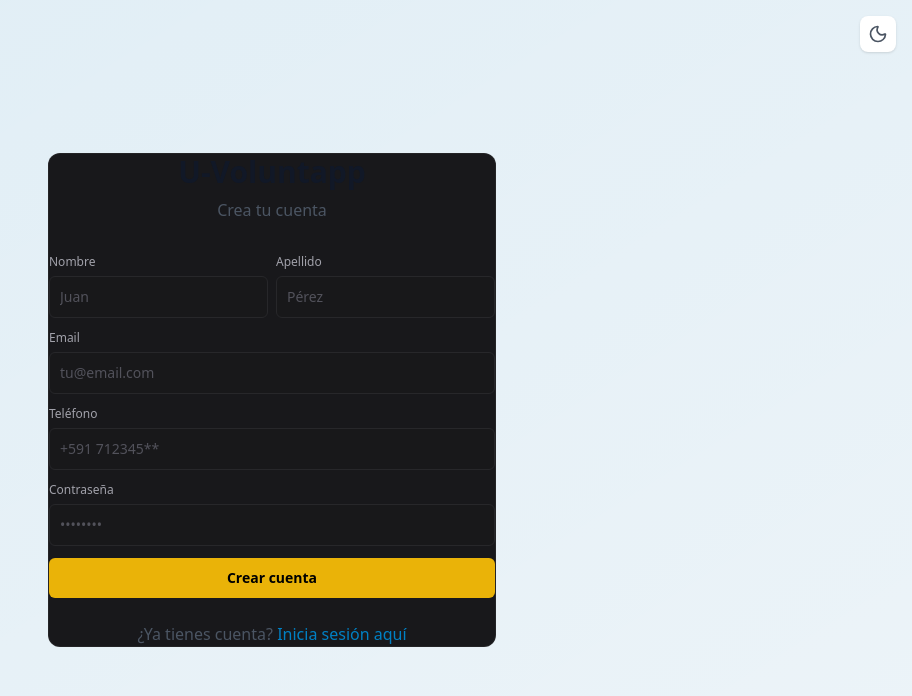
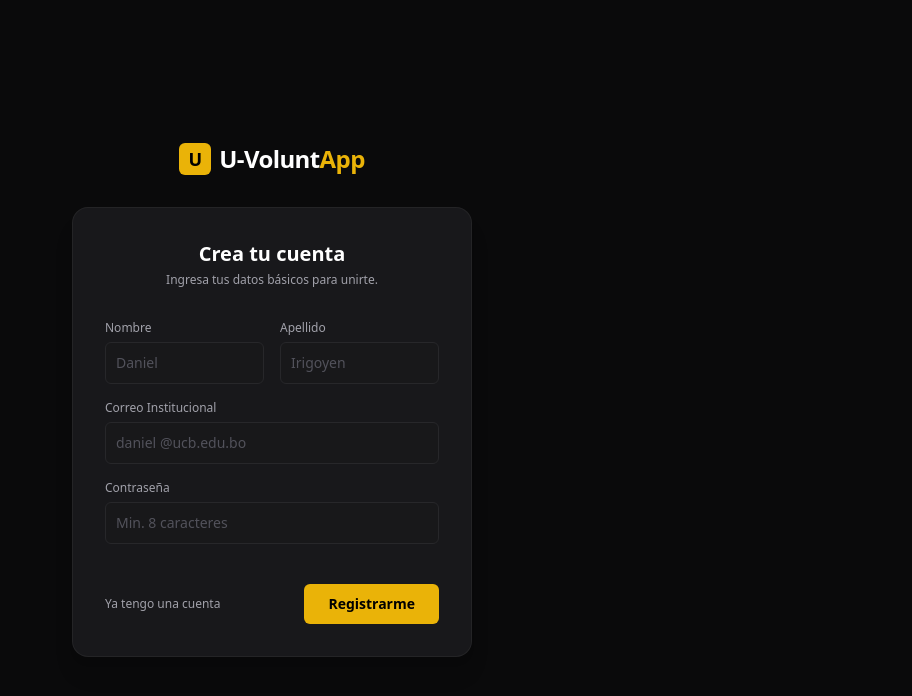
Before and after one commit to henrrycoronado/U-voluntapp_web, a React (Vite) app: page /signup in a window 1280 px wide. Shown: the top 696 px of the page, without its empty margins (368-1280 px from the left). Built offline with nearby package versions, Linux system fonts and the light colour scheme; no server answers.

Commit message:
feat(auth): integrate login, registration and member profile flows

```diff
--- a/src/features/miembros/views/ProfileForm.tsx
+++ b/src/features/miembros/views/ProfileForm.tsx
@@ -1,178 +1,102 @@
-import { useEffect, useState } from 'react';
-import { getErrorMessage } from '../../../utils/exceptions/errorHandler';
-import { useMyProfile } from '../hooks/useMyProfile';
-import { volunteerApi } from '../services/volunteerApi';
+import React, { useState } from 'react';
+import { Button, Input, Card, Alert } from '../../../shared/components';
+// import { profileApi } from '../services/profileApi'; // Descomentar cuando la API esté lista
 
 export const ProfileForm = () => {
-  const { data: profile, loading, error } = useMyProfile();
-  const [submitting, setSubmitting] = useState(false);
-  const [formError, setFormError] = useState<string | null>(null);
-  const [successMessage, setSuccessMessage] = useState<string | null>(null);
+  const [isLoading, setIsLoading] = useState(false);
+  const [successMessage, setSuccessMessage] = useState('');
 
+  // Estado inicial simulado (luego vendrá de tu Zustand authStore o de un fetch)
   const [formData, setFormData] = useState({
-    firstName: '',
-    lastName: '',
-    phone: '',
+     firstName: 'Usuario',
+     lastName: 'Voluntario',
+     phone: '77777777',
      housingLocation: '',
+     careerCode: 'SIS'
   });
 
-  useEffect(() => {
-    if (profile) {
-      setFormData({
-        firstName: profile.firstName || '',
-        lastName: profile.lastName || '',
-        phone: profile.phone || '',
-        housingLocation: profile.housingLocation || '',
-      });
-    }
-  }, [profile]);
-
   const handleChange = (e: React.ChangeEvent<HTMLInputElement>) => {
-    setFormData((prev) => ({ ...prev, [e.target.name]: e.target.value }));
-    setFormError(null);
-    setSuccessMessage(null);
+    setFormData({ ...formData, [e.target.name]: e.target.value });
   };
 
   const handleSubmit = async (e: React.FormEvent) => {
     e.preventDefault();
-    setSubmitting(true);
-    setFormError(null);
-    setSuccessMessage(null);
+    setIsLoading(true);
+    setSuccessMessage('');
 
-    try {
-      const updateData = {
-        firstName: formData.firstName,
-        lastName: formData.lastName,
-        phone: formData.phone,
-        housingLocation: formData.housingLocation,
-      };
-      await volunteerApi.updateMyProfile(updateData);
-      setSuccessMessage('✓ Perfil actualizado con éxito');
-    } catch (err) {
-      setFormError(getErrorMessage(err));
-    } finally {
-      setSubmitting(false);
-    }
+    // Aquí irá: await profileApi.updateMe(formData)
+    setTimeout(() => {
+       setSuccessMessage('¡Perfil actualizado correctamente en la base de datos!');
+       setIsLoading(false);
+    }, 800);
   };
 
-  const handleDelete = async () => {
-    if (!window.confirm('¿Estás seguro de que deseas eliminar tu cuenta permanentemente?')) {
-      return;
-    }
+  return (
+    <div className="p-4 md:p-10 w-full max-w-3xl mx-auto text-white">
+      <h1 className="text-2xl font-bold mb-8">Mi Perfil</h1>
 
-    setSubmitting(true);
-    setFormError(null);
-
-    try {
-      await volunteerApi.deleteMyAccount();
-      setSuccessMessage('✓ Cuenta eliminada. Serás redirigido al inicio.');
-      // Optionally redirect after a delay
-      setTimeout(() => (window.location.href = '/login'), 2000);
-    } catch (err) {
-      setFormError(getErrorMessage(err));
-    } finally {
-      setSubmitting(false);
-    }
-  };
-
-  if (loading && !profile)
-    return <div className="p-4 text-gray-500 dark:text-gray-400">Cargando perfil...</div>;
-
-  return (
-    <div className="max-w-2xl bg-white dark:bg-gray-800 p-6 rounded-lg shadow-sm border border-gray-200 dark:border-gray-700 transition-colors">
-      <h2 className="text-2xl font-bold mb-6 text-gray-800 dark:text-white">Mi Perfil</h2>
-
-      {error && (
-        <div className="mb-4 p-3 bg-red-100 dark:bg-red-900/30 text-red-700 dark:text-red-400 rounded-md border border-red-300 dark:border-red-800">
-          {error}
-        </div>
+      {successMessage && (
+        <Alert variant="success" className="mb-6">
+          {successMessage}
+        </Alert>
       )}
 
-      {formError && (
-        <div className="mb-4 p-3 bg-red-100 dark:bg-red-900/30 text-red-700 dark:text-red-400 rounded-md border border-red-300 dark:border-red-800">
-          {formError}
+      <Card className="p-6 md:p-8">
+        <div className="flex items-center gap-6 mb-8 pb-8 border-b border-zinc-800/80">
+          <div className="w-20 h-20 rounded-full bg-zinc-800 flex items-center justify-center text-yellow-500 text-3xl font-bold">
+            {formData.firstName.charAt(0)}{formData.lastName.charAt(0)}
           </div>
-      )}
+          <div>
+            <h2 className="text-xl font-bold">{formData.firstName} {formData.lastName}</h2>
+            <p className="text-sm text-zinc-400">Voluntario Activo de la UCB</p>
+          </div>
+        </div>
 
-      {successMessage && (
-        <div className="mb-4 p-3 bg-green-100 dark:bg-green-900/30 text-green-700 dark:text-green-400 rounded-md border border-green-300 dark:border-green-800">
-          {successMessage}
-        </div>
-      )}
-
-      <form onSubmit={handleSubmit} className="space-y-4">
-        <div className="grid grid-cols-2 gap-4">
-          <div>
-            <label className="block text-sm font-medium text-gray-700 dark:text-gray-300 mb-1">
-              Nombre
-            </label>
-            <input
-              type="text"
+        <form onSubmit={handleSubmit} className="flex flex-col gap-6">
+          <div className="grid grid-cols-1 md:grid-cols-2 gap-6">
+            <Input
+              label="Nombres"
               name="firstName"
               value={formData.firstName}
               onChange={handleChange}
-              className="w-full p-2 border border-gray-300 dark:border-gray-600 rounded-md bg-white dark:bg-gray-700 text-gray-900 dark:text-white focus:ring-blue-500 focus:border-blue-500 transition-colors outline-none"
+              required
             />
-          </div>
-          <div>
-            <label className="block text-sm font-medium text-gray-700 dark:text-gray-300 mb-1">
-              Apellido
-            </label>
-            <input
-              type="text"
+            <Input
+              label="Apellidos"
               name="lastName"
               value={formData.lastName}
               onChange={handleChange}
-              className="w-full p-2 border border-gray-300 dark:border-gray-600 rounded-md bg-white dark:bg-gray-700 text-gray-900 dark:text-white focus:ring-blue-500 focus:border-blue-500 transition-colors outline-none"
+              required
             />
-          </div>
-        </div>
-
-        <div>
-          <label className="block text-sm font-medium text-gray-700 dark:text-gray-300 mb-1">
-            Teléfono
-          </label>
-          <input
-            type="tel"
+            <Input
+              label="Teléfono"
               name="phone"
               value={formData.phone}
               onChange={handleChange}
-            className="w-full p-2 border border-gray-300 dark:border-gray-600 rounded-md bg-white dark:bg-gray-700 text-gray-900 dark:text-white focus:ring-blue-500 focus:border-blue-500 transition-colors outline-none"
+            />
+            <Input
+              label="Dirección / Zona"
+              name="housingLocation"
+              value={formData.housingLocation}
+              onChange={handleChange}
+              placeholder="Ej: Zona Sur, Obrajes"
+            />
+            <Input
+              label="Código de Carrera"
+              name="careerCode"
+              value={formData.careerCode}
+              onChange={handleChange}
+              placeholder="Ej: SIS, DER, ARQ"
             />
           </div>
 
-        <div>
-          <label className="block text-sm font-medium text-gray-700 dark:text-gray-300 mb-1">
-            Lugar de residencia
-          </label>
-          <input
-            type="text"
-            name="housingLocation"
-            value={formData.housingLocation}
-            onChange={handleChange}
-            className="w-full p-2 border border-gray-300 dark:border-gray-600 rounded-md bg-white dark:bg-gray-700 text-gray-900 dark:text-white focus:ring-blue-500 focus:border-blue-500 transition-colors outline-none"
-          />
-        </div>
-
-        <div className="flex justify-between items-center pt-4 mt-6 border-t border-gray-200 dark:border-gray-700 transition-colors">
-          <button
-            type="button"
-            onClick={handleDelete}
-            disabled={submitting}
-            className="px-4 py-2 bg-red-50 dark:bg-red-900/20 text-red-600 dark:text-red-400 hover:bg-red-100 dark:hover:bg-red-900/40 rounded-md font-medium transition-colors disabled:opacity-50"
-          >
-            {submitting ? 'Procesando...' : 'Eliminar Cuenta'}
-          </button>
-
-          <button
-            type="submit"
-            disabled={submitting}
-            className="px-6 py-2 bg-blue-600 text-white hover:bg-blue-700 rounded-md font-medium transition-colors disabled:opacity-50"
-          >
-            {submitting ? 'Guardando...' : 'Guardar Cambios'}
-          </button>
+          <div className="flex justify-end mt-4 pt-6 border-t border-zinc-800/80">
+            <Button variant="primary" type="submit" disabled={isLoading} className="!w-auto px-8">
+              {isLoading ? 'Guardando...' : 'Guardar Cambios'}
+            </Button>
           </div>
         </form>
+      </Card>
     </div>
   );
 };
--- a/src/pages/LoginPage.tsx
+++ b/src/pages/LoginPage.tsx
@@ -1,98 +1,94 @@
-import { useNavigate } from 'react-router-dom';
+import React, { useState } from 'react';
+import { useNavigate, Link } from 'react-router-dom';
+import { Input } from '../shared/components/Input';
+import { Button } from '../shared/components/Button';
+import { Alert } from '../shared/components/Alert';
+import { authApi } from '../service/api/auth';
 import { useAuthStore } from '../app/store/authStore';
-import { useThemeStore } from '../app/store/themeStore';
-import type { LoginRequest } from '../service/types/auth';
-import { Card, Button, Input, Alert } from '../shared/components';
-import { useForm } from '../shared/hooks/useForm';
-import { authApi } from '../service/api/auth';
-import { validateForm, validators } from '../utils/validations/validators';
-import { getErrorMessage } from '../utils/exceptions/errorHandler';
-import { Moon, Sun } from 'lucide-react';
 
-export default function LoginPage() {
+export const LoginPage = () => {
   const navigate = useNavigate();
   const setAuth = useAuthStore((state) => state.setAuth);
-  const { theme, toggleTheme } = useThemeStore();
 
-  const { values, errors, isSubmitting, submitError, handleChange, handleSubmit } = useForm({
-    initialValues: { email: '', password: '' },
-    validate: (vals: Record<string, string>) =>
-      validateForm(vals, {
-        email: [[validators.email, 'Email inválido']],
-        password: [[validators.required, 'La contraseña es requerida']],
-      }),
-    onSubmit: async (vals: Record<string, string>) => {
-      try {
-        const response = await authApi.login(vals as unknown as LoginRequest);
-        setAuth(response.data);
-        navigate('/volunteer');
-      } catch (error) {
-        throw new Error(getErrorMessage(error));
-      }
-    },
-  });
+  const [formData, setFormData] = useState({ email: '', password: '' });
+  const [error, setError] = useState<string | null>(null);
+  const [isLoading, setIsLoading] = useState(false);
+
+  const handleChange = (e: React.ChangeEvent<HTMLInputElement>) => {
+    setFormData({ ...formData, [e.target.name]: e.target.value });
+  };
+
+  const handleSubmit = async (e: React.FormEvent) => {
+    e.preventDefault();
+    setError(null);
+    setIsLoading(true);
+
+    try {
+      const response = await authApi.login(formData);
+      // El backend devuelve Token, User, Roles, etc. Lo guardamos en Zustand.
+      setAuth(response.data);
+      navigate('/programas');
+    } catch (err: any) {
+      setError(err.response?.data?.message || 'Credenciales inválidas o error de conexión.');
+    } finally {
+      setIsLoading(false);
+    }
+  };
 
   return (
-    <div className="flex items-center justify-center min-h-screen bg-gradient-to-br from-brand-blue/10 to-brand-blue/5 dark:from-gray-900 dark:to-gray-800 transition-colors">
-      <div className="absolute top-4 right-4">
-        <button
-          onClick={toggleTheme}
-          className="p-2 rounded-lg bg-white dark:bg-gray-800 shadow hover:shadow-lg transition"
-        >
-          {theme === 'light' ? (
-            <Moon size={20} className="text-gray-600" />
-          ) : (
-            <Sun size={20} className="text-yellow-400" />
-          )}
-        </button>
+    <div className="min-h-screen bg-[#0a0a0b] flex flex-col items-center justify-center font-sans text-white">
+      <div className="mb-8 flex items-center gap-2">
+        <div className="w-8 h-8 flex items-center justify-center bg-yellow-500 rounded-md">
+           <span className="text-black font-bold text-lg">U</span>
+        </div>
+        <span className="text-2xl font-bold tracking-tight">U-Volunt<span className="text-yellow-500">App</span></span>
       </div>
 
-      <Card className="w-full max-w-md">
-        <h1 className="text-3xl font-bold text-center text-gray-900 dark:text-white mb-2">
-          U-Voluntapp
-        </h1>
-        <p className="text-center text-gray-600 dark:text-gray-400 mb-8">
-          Inicia sesión en tu cuenta
-        </p>
+      <div className="bg-[#18181b] p-8 rounded-2xl border border-zinc-800/80 w-full max-w-[400px] shadow-xl">
+        <div className="text-center mb-8">
+          <h1 className="text-xl font-bold mb-1">Iniciar Sesión</h1>
+          <p className="text-xs text-zinc-400">Ingresa a tu cuenta para continuar ayudando.</p>
+        </div>
 
-        {submitError && <Alert type="error" message={submitError} />}
+        {error && (
+          <Alert variant="error" className="mb-6 bg-red-950 border-red-900 text-red-400">
+            {error}
+          </Alert>
+        )}
 
-        <form onSubmit={handleSubmit} className="space-y-4">
+        <form className="flex flex-col gap-5" onSubmit={handleSubmit}>
           <Input
-            label="Email"
+            label="Correo Electrónico"
             type="email"
             name="email"
-            placeholder="tu@email.com"
-            value={values.email}
+            value={formData.email}
             onChange={handleChange}
-            error={errors.email}
+            placeholder="admin @ucb.edu.bo"
+            required
           />
-
           <Input
             label="Contraseña"
             type="password"
             name="password"
+            value={formData.password}
+            onChange={handleChange}
             placeholder="••••••••"
-            value={values.password}
-            onChange={handleChange}
-            error={errors.password}
+            required
           />
 
-          <Button type="submit" className="w-full" isLoading={isSubmitting}>
-            Iniciar sesión
-          </Button>
+          <div className="mt-2">
+            <Button variant="primary" type="submit" disabled={isLoading}>
+              {isLoading ? 'Conectando...' : 'Entrar'}
+            </Button>
+          </div>
         </form>
 
-        <p className="text-center text-gray-600 dark:text-gray-400 mt-6">
-          ¿No tienes cuenta?{' '}
-          <a
-            href="/signup"
-            className="text-brand-blue dark:text-brand-blue hover:underline font-medium"
-          >
-            Regístrate aquí
-          </a>
-        </p>
-      </Card>
+        <div className="mt-6 text-center text-xs text-zinc-400">
+          ¿No tienes una cuenta? <Link to="/signup" className="text-yellow-500 hover:underline">Regístrate</Link>
+        </div>
+      </div>
     </div>
   );
-}
+};
+
+export default LoginPage;
--- a/src/pages/SignUpPage.tsx
+++ b/src/pages/SignUpPage.tsx
@@ -1,135 +1,125 @@
-import { useNavigate } from 'react-router-dom';
+import React, { useState } from 'react';
+import { useNavigate, Link } from 'react-router-dom';
+import { Input } from '../shared/components/Input';
+import { Button } from '../shared/components/Button';
+import { Alert } from '../shared/components/Alert';
+import { authApi } from '../service/api/auth';
 import { useAuthStore } from '../app/store/authStore';
-import { useThemeStore } from '../app/store/themeStore';
-import type { RegisterRequest } from '../service/types/auth';
-import { Card, Button, Input, Alert } from '../shared/components';
-import { useForm } from '../shared/hooks/useForm';
-import { authApi } from '../service/api/auth';
-import { validateForm, validators } from '../utils/validations/validators';
-import { getErrorMessage } from '../utils/exceptions/errorHandler';
-import { Moon, Sun } from 'lucide-react';
 
-export default function SignUpPage() {
+export const SignUpPage = () => {
   const navigate = useNavigate();
   const setAuth = useAuthStore((state) => state.setAuth);
-  const { theme, toggleTheme } = useThemeStore();
 
-  const { values, errors, isSubmitting, submitError, handleChange, handleSubmit } = useForm({
-    initialValues: { email: '', password: '', firstName: '', lastName: '', phone: '' },
-    validate: (vals: Record<string, string>) =>
-      validateForm(vals, {
-        firstName: [[validators.required, 'El nombre es requerido']],
-        lastName: [[validators.required, 'El apellido es requerido']],
-        email: [[validators.email, 'Email inválido']],
-        password: [[validators.password, 'Mínimo 8 caracteres y un dígito']],
-        phone: [[validators.phone, 'Teléfono inválido']],
-      }),
-    onSubmit: async (vals: Record<string, string>) => {
-      try {
-        const response = await authApi.register(vals as unknown as RegisterRequest);
-        if (response.success) {
-          setAuth(response.data);
-          navigate('/volunteer');
-          return;
-        }
+  const [formData, setFormData] = useState({
+    firstName: '',
+    lastName: '',
+    email: '',
+    password: ''
+  });
+  const [error, setError] = useState<string | null>(null);
+  const [isLoading, setIsLoading] = useState(false);
 
-        throw new Error(response.message || 'Error al crear cuenta');
-      } catch (error) {
-        throw new Error(getErrorMessage(error));
-      }
-    },
-  });
+  const handleChange = (e: React.ChangeEvent<HTMLInputElement>) => {
+    setFormData({ ...formData, [e.target.name]: e.target.value });
+  };
+
+  const handleSubmit = async (e: React.FormEvent) => {
+    e.preventDefault();
+    setError(null);
+    setIsLoading(true);
+
+    try {
+      // INYECTAMOS EL BYPASS AQUÍ MISMO:
+      const payload = {
+        ...formData,
+        phone: '77777777', // El backend detectará esto como un "cambio" y te dejará pasar
+      };
+
+      const response = await authApi.register(payload);
+      // El backend devuelve Token, User, Roles, etc. Lo guardamos en Zustand.
+      setAuth(response.data);
+      navigate('/programas');
+    } catch (err: any) {
+      setError(err.response?.data?.message || 'Error al crear la cuenta. Verifica tus datos.');
+    } finally {
+      setIsLoading(false);
+    }
+  };
 
   return (
-    <div className="flex items-center justify-center min-h-screen bg-gradient-to-br from-brand-blue/10 to-brand-blue/5 dark:from-gray-900 dark:to-gray-800 transition-colors p-4">
-      <div className="absolute top-4 right-4">
-        <button
-          onClick={toggleTheme}
-          className="p-2 rounded-lg bg-white dark:bg-gray-800 shadow hover:shadow-lg transition"
-        >
-          {theme === 'light' ? (
-            <Moon size={20} className="text-gray-600" />
-          ) : (
-            <Sun size={20} className="text-yellow-400" />
-          )}
-        </button>
+    <div className="min-h-screen bg-[#0a0a0b] flex flex-col items-center justify-center font-sans text-white py-10">
+      <div className="mb-8 flex items-center gap-2">
+        <div className="w-8 h-8 flex items-center justify-center bg-yellow-500 rounded-md">
+           <span className="text-black font-bold text-lg">U</span>
+        </div>
+        <span className="text-2xl font-bold tracking-tight">U-Volunt<span className="text-yellow-500">App</span></span>
       </div>
 
-      <Card className="w-full max-w-md">
-        <h1 className="text-3xl font-bold text-center text-gray-900 dark:text-white mb-2">
-          U-Voluntapp
-        </h1>
-        <p className="text-center text-gray-600 dark:text-gray-400 mb-8">Crea tu cuenta</p>
+      <div className="bg-[#18181b] p-8 rounded-2xl border border-zinc-800/80 w-full max-w-[400px] shadow-xl">
+        <div className="text-center mb-8">
+          <h1 className="text-xl font-bold mb-1">Crea tu cuenta</h1>
+          <p className="text-xs text-zinc-400">Ingresa tus datos básicos para unirte.</p>
+        </div>
 
-        {submitError && <Alert type="error" message={submitError} />}
+        {error && (
+          <Alert variant="error" className="mb-6 bg-red-950 border-red-900 text-red-400">
+            {error}
+          </Alert>
+        )}
 
-        <form onSubmit={handleSubmit} className="space-y-3">
-          <div className="grid grid-cols-2 gap-2">
+        <form className="flex flex-col gap-4" onSubmit={handleSubmit}>
+          <div className="grid grid-cols-2 gap-4">
             <Input
               label="Nombre"
               type="text"
               name="firstName"
-              placeholder="Juan"
-              value={values.firstName}
+              value={formData.firstName}
               onChange={handleChange}
-              error={errors.firstName}
+              placeholder="Daniel"
+              required
             />
             <Input
               label="Apellido"
               type="text"
               name="lastName"
-              placeholder="Pérez"
-              value={values.lastName}
+              value={formData.lastName}
               onChange={handleChange}
-              error={errors.lastName}
+              placeholder="Irigoyen"
+              required
             />
           </div>
 
           <Input
-            label="Email"
+            label="Correo Institucional"
             type="email"
             name="email"
-            placeholder="tu@email.com"
-            value={values.email}
+            value={formData.email}
             onChange={handleChange}
-            error={errors.email}
+            placeholder="daniel @ucb.edu.bo"
+            required
           />
-
-          <Input
-            label="Teléfono"
-            type="tel"
-            name="phone"
-            placeholder="+591 712345**"
-            value={values.phone || ''}
-            onChange={handleChange}
-            error={errors.phone}
-          />
-
           <Input
             label="Contraseña"
             type="password"
             name="password"
-            placeholder="••••••••"
-            value={values.password}
+            value={formData.password}
             onChange={handleChange}
-            error={errors.password}
+            placeholder="Min. 8 caracteres"
+            required
           />
 
-          <Button type="submit" className="w-full" isLoading={isSubmitting}>
-            Crear cuenta
-          </Button>
+          <div className="mt-6 flex items-center justify-between">
+            <Link to="/login" className="text-xs text-zinc-400 hover:text-white transition-colors">
+              Ya tengo una cuenta
+            </Link>
+            <Button variant="primary" type="submit" className="!w-auto px-6" disabled={isLoading}>
+              {isLoading ? 'Creando...' : 'Registrarme'}
+            </Button>
+          </div>
         </form>
-
-        <p className="text-center text-gray-600 dark:text-gray-400 mt-6">
-          ¿Ya tienes cuenta?{' '}
-          <a
-            href="/login"
-            className="text-brand-blue dark:text-brand-blue hover:underline font-medium"
-          >
-            Inicia sesión aquí
-          </a>
-        </p>
-      </Card>
+      </div>
     </div>
   );
-}
+};
+
+export default SignUpPage;
--- a/src/service/api/auth.ts
+++ b/src/service/api/auth.ts
@@ -8,6 +8,7 @@ export const authApi = {
   register: (payload: RegisterRequest): Promise<AuthResponse> =>
     apiClient.post('/api/v1/auth/register', payload).then((res) => res.data),
 
-  logout: (userId: string): Promise<void> =>
-    apiClient.post('/api/v1/auth/logout', null, { params: { userId } }).then(() => {}),
+  // CORRECCIÓN: El backend requiere el refreshToken en el cuerpo (JSON), no en la URL.
+  logout: (refreshToken: string): Promise<void> =>
+    apiClient.post('/api/v1/auth/logout', { refreshToken }).then(() => {}),
 };
```
Lines whose indentation alone changed are shown as unchanged.
